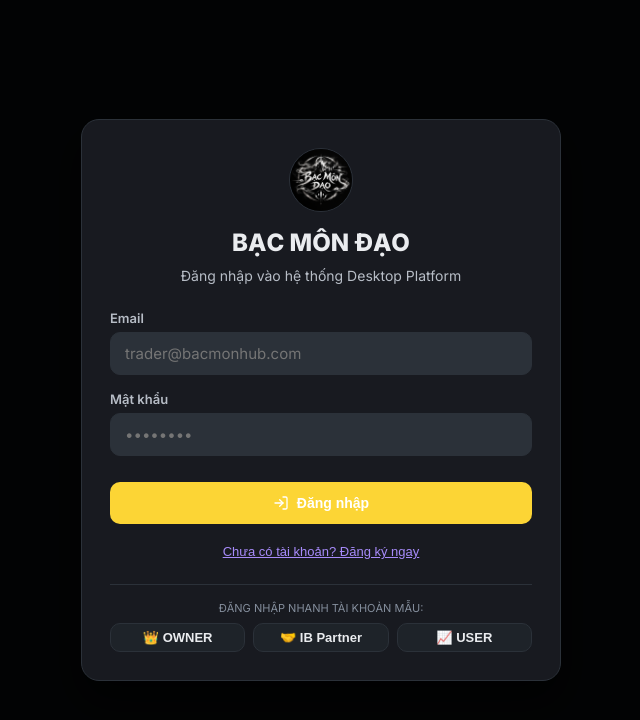
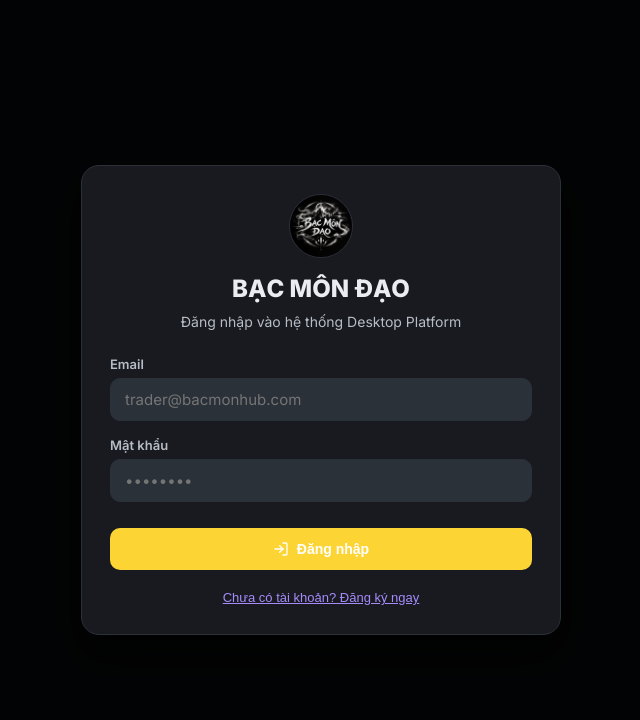
Before and after one commit to haianhne26/B-C-M-N-HUB, a React (Vite) app in the folder desktop/: page / in a window 1280 px wide. Shown: the top 720 px of the page, without its empty margins (319-959 px from the left). Built offline with nearby package versions, Linux system fonts and the light colour scheme; no server answers.

Commit message:
chore(auth): remove demo login buttons

```diff
--- a/desktop/src/components/AuthModal.tsx
+++ b/desktop/src/components/AuthModal.tsx
@@ -144,38 +144,6 @@
           </button>
         </div>
 
-        {/* Demo Fast Login Buttons */}
-        <div style={{ marginTop: '24px', paddingTop: '16px', borderTop: '1px solid var(--border-subtle)' }}>
-          <div style={{ fontSize: '0.6875rem', textTransform: 'uppercase', color: 'var(--text-muted)', marginBottom: '8px', textAlign: 'center' }}>
-            Đăng nhập nhanh tài khoản mẫu:
-          </div>
-          <div style={{ display: 'flex', gap: '8px' }}>
-            <button
-              type="button"
-              className="btn-desk btn-desk-secondary btn-desk-sm"
-              style={{ flex: 1 }}
-              onClick={() => handleQuickLogin('owner@bacmonhub.com', 'Owner@123456')}
-            >
-              👑 OWNER
-            </button>
-            <button
-              type="button"
-              className="btn-desk btn-desk-secondary btn-desk-sm"
-              style={{ flex: 1 }}
-              onClick={() => handleQuickLogin('ib@bacmonhub.com', 'Ib@123456')}
-            >
-              🤝 IB Partner
-            </button>
-            <button
-              type="button"
-              className="btn-desk btn-desk-secondary btn-desk-sm"
-              style={{ flex: 1 }}
-              onClick={() => handleQuickLogin('user@bacmonhub.com', 'User@123456')}
-            >
-              📈 USER
-            </button>
-          </div>
-        </div>
       </div>
     </div>
   );
```
